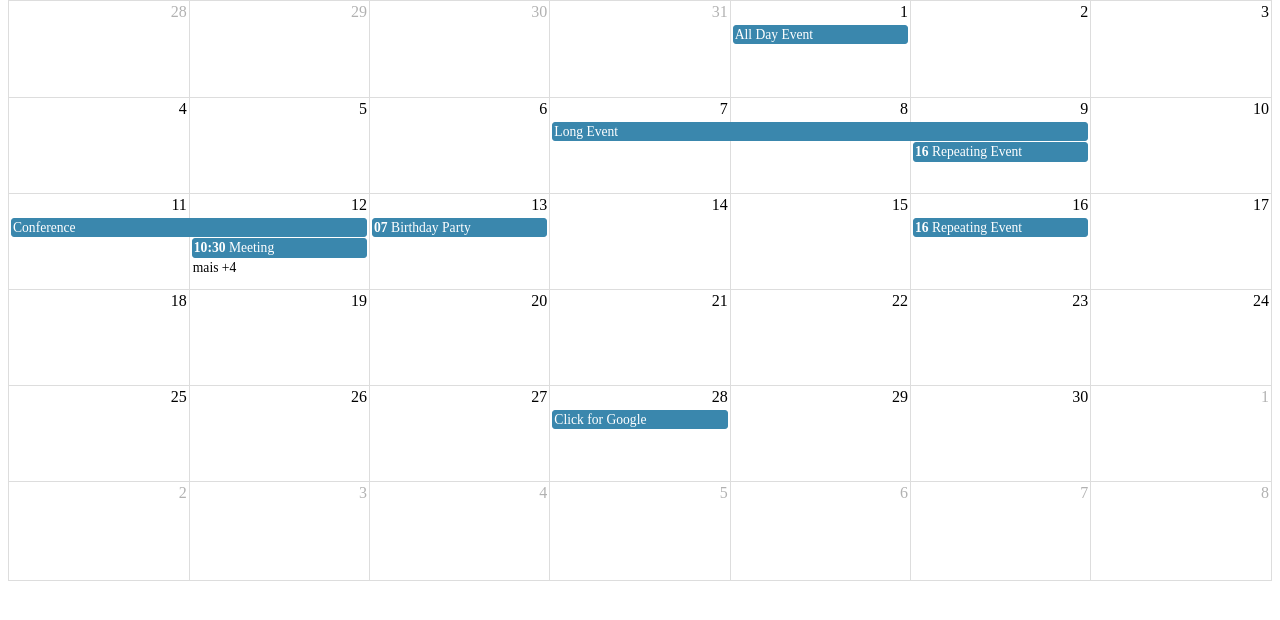
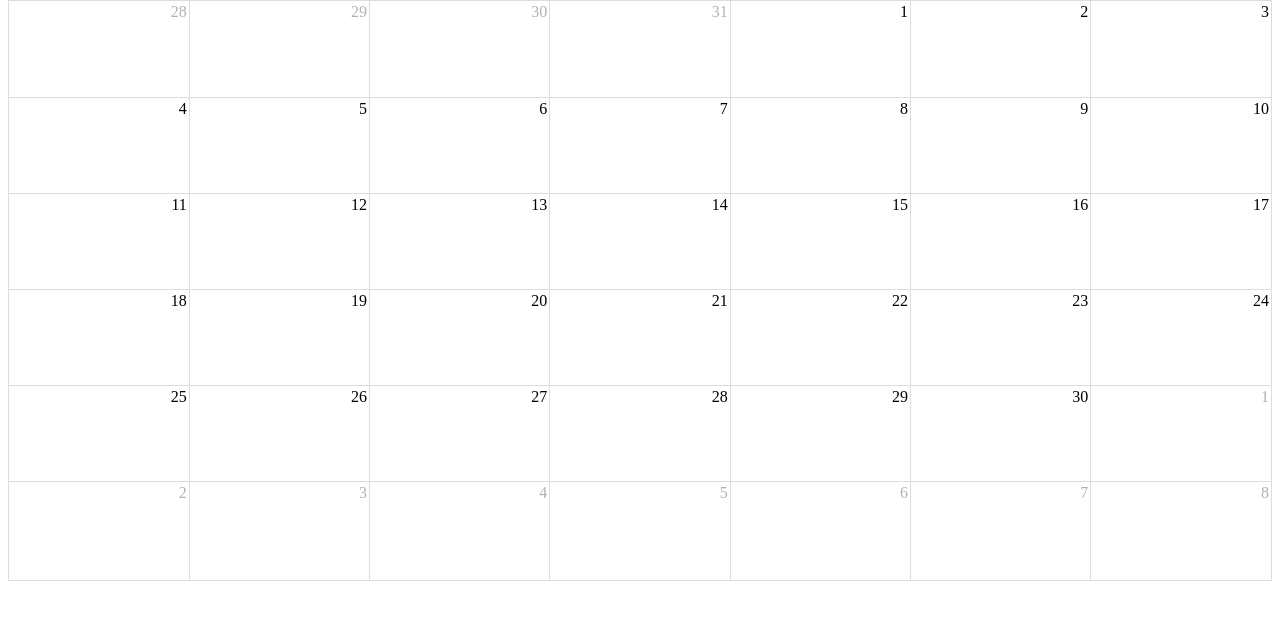
Before and after one commit to CoutinhoElias/vitrinebela, a Django app: template vitrinebela/bookings/templates/bookings/bookings_list.html in a window 1280 px wide. Shown: the part 77-697 px from the top of the page. Run offline with Django 3.2, Linux system fonts and the light colour scheme; the template is opened without the code that fills it, so the values that code supplies are empty; parts of the project's set-up code (start-up, migrations or seed data) failed here and were passed over; some libraries are stand-ins or nearby versions.

Commit message:
Bookings recebendo do database

```diff
--- a/vitrinebela/bookings/models.py
+++ b/vitrinebela/bookings/models.py
@@ -18,4 +18,4 @@ class Booking(models.Model):
         ordering = ('-start',)
 
     def __str__(self):
-        return self.event
+        return self.title
--- a/vitrinebela/bookings/static/app.js
+++ b/vitrinebela/bookings/static/app.js
@@ -6,15 +6,16 @@ $('form').submit(function (e) {
     url: '/api/bookings/',
     data: {
       user: $('#user').val(),
-      start: $('#start').val(),
-      event: $('#event').val(),
+      date_start: $('#start').val(),
+      date_end: $('#end').val(),
+      title: $('#title').val(),
     },
 
     success: function (content) {
 
       // get values from JSON response
-      var newEvent = content.event;
-      var cellId = '#day_' + parseInt(content.date.substr(8, 2));
+      var newEvent = content.title;
+      var cellId = '#day_' + parseInt(content.date_start.substr(8, 2));
 
       // update calendar
       var currentHtml = $(cellId).html();
@@ -22,13 +23,13 @@ $('form').submit(function (e) {
       $(cellId).html(newHtml);
 
       // update form
-      var parts = content.date.split('-');
+      var parts = content.date_start.split('-');
       var year = parts[0];
       var month = parseInt(parts[1]);
       var day = parseInt(parts[2]);
       var optionValue = year + '-' + month + '-' + day;
       $('option[value=' + optionValue + ']').remove();  // remove date
-      $('#event').val('');  // clean text input
+      $('#title').val('');  // clean text input
 
     },
 
--- a/vitrinebela/bookings/templates/bookings/bookings_list.html
+++ b/vitrinebela/bookings/templates/bookings/bookings_list.html
@@ -148,8 +148,8 @@
 				if (title) {
 					eventData = {
 						title: title,
-						start: start,
-						end: end
+						date_start: start,
+						date_end: end
 					};
 					$('#calendar').fullCalendar('renderEvent', eventData, true); // stick? = true
 				}
@@ -160,62 +160,64 @@
 
 			editable: true,
 			eventLimit: true, // allow "more" link when too many events
-			events: [
-				{
-					title: 'All Day Event',
-					start: '2016-09-01'
-				},
-				{
-					title: 'Long Event',
-					start: '2016-09-07',
-					end: '2016-09-10'
-				},
-				{
-					id: 999,
-					title: 'Repeating Event',
-					start: '2016-09-09T16:00:00'
-				},
-				{
-					id: 999,
-					title: 'Repeating Event',
-					start: '2016-09-16T16:00:00'
-				},
-				{
-					title: 'Conference',
-					start: '2016-09-11',
-					end: '2016-09-13'
-				},
-				{
-					title: 'Meeting',
-					start: '2016-09-12T10:30:00',
-					end: '2016-09-12T12:30:00'
-				},
-				{
-					title: 'Lunch',
-					start: '2016-09-12T12:00:00'
-				},
-				{
-					title: 'Meeting',
-					start: '2016-09-12T14:30:00'
-				},
-				{
-					title: 'Happy Hour',
-					start: '2016-09-12T17:30:00'
-				},
-				{
-					title: 'Dinner',
-					start: '2016-09-12T20:00:00'
-				},
-				{
-					title: 'Birthday Party',
-					start: '2016-09-13T07:00:00'
-				},
-				{
-					title: 'Click for Google',
-					url: 'http://google.com/',
-					start: '2016-09-28'
-				}
-			]
+			events: '/api/bookings/'
+
+{#                    [#}
+{#				{#}
+{#					title: 'All Day Event',#}
+{#					start: '2016-09-01'#}
+{#				},#}
+{#				{#}
+{#					title: 'Long Event',#}
+{#					start: '2016-09-07',#}
+{#					end: '2016-09-10'#}
+{#				},#}
+{#				{#}
+{#					id: 999,#}
+{#					title: 'Repeating Event',#}
+{#					start: '2016-09-09T16:00:00'#}
+{#				},#}
+{#				{#}
+{#					id: 999,#}
+{#					title: 'Repeating Event',#}
+{#					start: '2016-09-16T16:00:00'#}
+{#				},#}
+{#				{#}
+{#					title: 'Conference',#}
+{#					start: '2016-09-11',#}
+{#					end: '2016-09-13'#}
+{#				},#}
+{#				{#}
+{#					title: 'Meeting',#}
+{#					start: '2016-09-12T10:30:00',#}
+{#					end: '2016-09-12T12:30:00'#}
+{#				},#}
+{#				{#}
+{#					title: 'Lunch',#}
+{#					start: '2016-09-12T12:00:00'#}
+{#				},#}
+{#				{#}
+{#					title: 'Meeting',#}
+{#					start: '2016-09-12T14:30:00'#}
+{#				},#}
+{#				{#}
+{#					title: 'Happy Hour',#}
+{#					start: '2016-09-12T17:30:00'#}
+{#				},#}
+{#				{#}
+{#					title: 'Dinner',#}
+{#					start: '2016-09-12T20:00:00'#}
+{#				},#}
+{#				{#}
+{#					title: 'Birthday Party',#}
+{#					start: '2016-09-13T07:00:00'#}
+{#				},#}
+{#				{#}
+{#					title: 'Click for Google',#}
+{#					url: 'http://google.com/',#}
+{#					start: '2016-09-28'#}
+{#				}#}
+{#			]#}
 		});
 
 	});
--- a/vitrinebela/bookings/urls.py
+++ b/vitrinebela/bookings/urls.py
@@ -4,6 +4,6 @@ from vitrinebela.bookings.views import list, list_date
 
 
 urlpatterns = [
-    url(r'^(?P<year>[\d]+)/(?P<month>[\d]+)/$', list_date, name='date'),
+    url(r'^(?P<year>[\d]+)/(?P<month>[\d]+)/$', list_date, name='dateaaaa'),
     url(r'$', list, name='list'),
 ]
--- a/vitrinebela/bookings/views.py
+++ b/vitrinebela/bookings/views.py
@@ -42,8 +42,8 @@ def list_date(request, year, month):
 
 def _calendar(selected_date):
     year, month = selected_date.year, selected_date.month
-    filters = {'date__year':  year, 'date__month': month}
-    bookings = {b.date: b for b in Booking.objects.filter(**filters)}
+    filters = {'start__year':  year, 'start__month': month}
+    bookings = {b.start: b for b in Booking.objects.filter(**filters)}
     calendar = Calendar(firstweekday=6)
     for week in calendar.monthdatescalendar(year, month):
         yield [(day, bookings.get(day)) for day in week]
```
